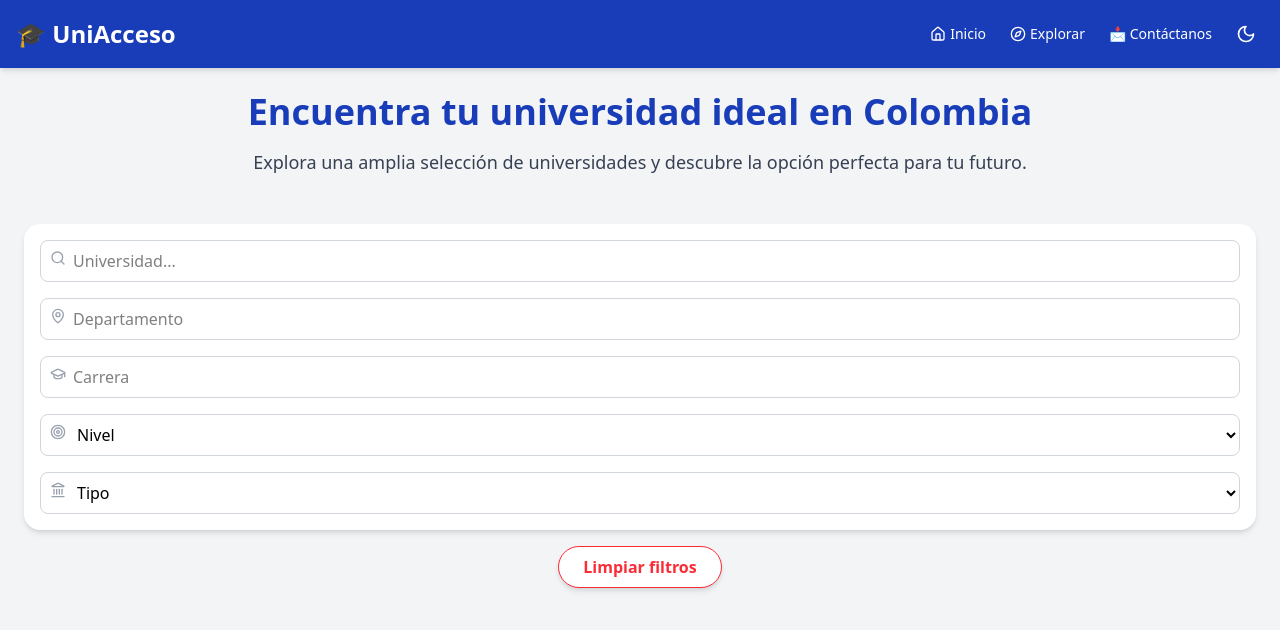
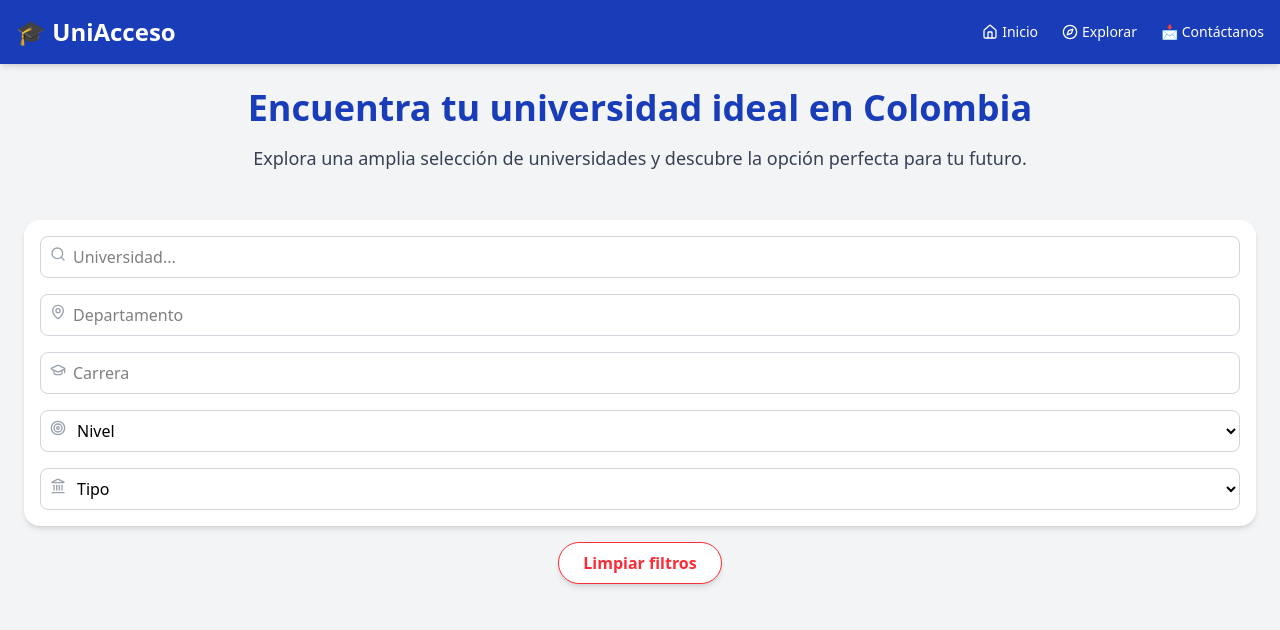
Before and after one commit to Swishes29/SoulSpa, a React (Vite) app: page / in a window 1280 px wide. Shown: the top 630 px of the page. Built offline with nearby package versions, Linux system fonts and the light colour scheme.

Commit message:
DarkMode Testing!

```diff
--- a/src/components/Navbar.jsx
+++ b/src/components/Navbar.jsx
@@ -1,17 +1,12 @@
-// src/components/Navbar.jsx
 import React, { useState } from "react";
-import { Moon, Sun, Compass, Home as HomeIcon } from "lucide-react";
+import { Compass, Home as HomeIcon } from "lucide-react";
 import { Link } from "react-router-dom";
 
-const Navbar = ({ darkMode, toggleDarkMode }) => {
+const Navbar = () => {
   const [isMobileMenuOpen, setMobileMenuOpen] = useState(false);
 
   return (
-    <header
-      className={`${
-        darkMode ? "bg-gray-900 text-white" : "bg-blue-800 text-white"
-      } shadow-md sticky top-0 z-50 transition-colors backdrop-blur-md`}
-    >
+    <header className="bg-blue-800 text-white shadow-md sticky top-0 z-50 transition-colors backdrop-blur-md">
       <div className="max-w-7xl mx-auto px-4 py-4 flex justify-between items-center">
         <h1 className="text-xl md:text-2xl font-bold flex items-center gap-2">
           🎓 UniAcceso
@@ -21,27 +16,13 @@ const Navbar = ({ darkMode, toggleDarkMode }) => {
             <a href="#top" className="hover:underline flex items-center gap-1">
               <HomeIcon className="w-4 h-4" /> Inicio
             </a>
-            <Link
-              to="/explorar"
-              className="hover:underline flex items-center gap-1"
-            >
+            <Link to="/explorar" className="hover:underline flex items-center gap-1">
               <Compass className="w-4 h-4" /> Explorar
             </Link>
-            <Link
-              to="/contacto"
-              className="hover:underline flex items-center gap-1"
-            >
+            <Link to="/contacto" className="hover:underline flex items-center gap-1">
               📩 Contáctanos
             </Link>
           </nav>
-
-          <button
-            onClick={toggleDarkMode}
-            className="p-2 rounded hover:bg-white/10 transition"
-            aria-label="Cambiar modo"
-          >
-            {darkMode ? <Sun className="w-5 h-5" /> : <Moon className="w-5 h-5" />}
-          </button>
 
           <button
             onClick={() => setMobileMenuOpen(!isMobileMenuOpen)}
@@ -74,10 +55,7 @@ const Navbar = ({ darkMode, toggleDarkMode }) => {
       </div>
 
       {isMobileMenuOpen && (
-        <nav
-          className="md:hidden bg-blue-800 dark:bg-gray-800 text-white px-4 py-2"
-          aria-label="Navegación móvil"
-        >
+        <nav className="md:hidden bg-blue-800 text-white px-4 py-2" aria-label="Navegación móvil">
           <a
             href="#top"
             className="block py-2 hover:underline flex items-center gap-1"
--- a/src/pages/Home.jsx
+++ b/src/pages/Home.jsx
@@ -1,4 +1,3 @@
-// src/pages/Home.jsx
 import React, { useState, useEffect } from "react";
 import universitiesData from "../data/universities.json";
 import Navbar from "../components/Navbar";
@@ -18,16 +17,10 @@ const Home = () => {
 
   const [filteredData, setFilteredData] = useState([]);
   const [currentPage, setCurrentPage] = useState(1);
-  const [darkMode, setDarkMode] = useState(false);
   const [hasSearched, setHasSearched] = useState(false);
 
   const navigate = useNavigate();
   const itemsPerPage = 6;
-
-  const toggleDarkMode = () => {
-    setDarkMode((prev) => !prev);
-    document.documentElement.classList.toggle("dark", !darkMode);
-  };
 
   const handleResetFilters = () => {
     setFilters({ nombre: "", departamento: "", carrera: "", nivel: "", tipo: "" });
@@ -91,17 +84,8 @@ const Home = () => {
   );
 
   return (
-    <div
-      id="top"
-      className={`min-h-screen transition-colors ${
-        darkMode ? "bg-gray-900 text-white" : "bg-gray-100 text-black"
-      }`}
-    >
-      <Navbar
-        darkMode={darkMode}
-        toggleDarkMode={toggleDarkMode}
-        explorar={explorar}
-      />
+    <div id="top" className="min-h-screen bg-gray-100 text-black">
+      <Navbar explorar={explorar} />
       <main className="p-6 max-w-7xl mx-auto space-y-12">
         <Hero />
         <FilterSection
--- a/tailwind.config.js
+++ b/tailwind.config.js
@@ -7,5 +7,6 @@ export default {
   theme: {
     extend: {},
   },
+  darkMode: false,
   plugins: [],
 };
```
